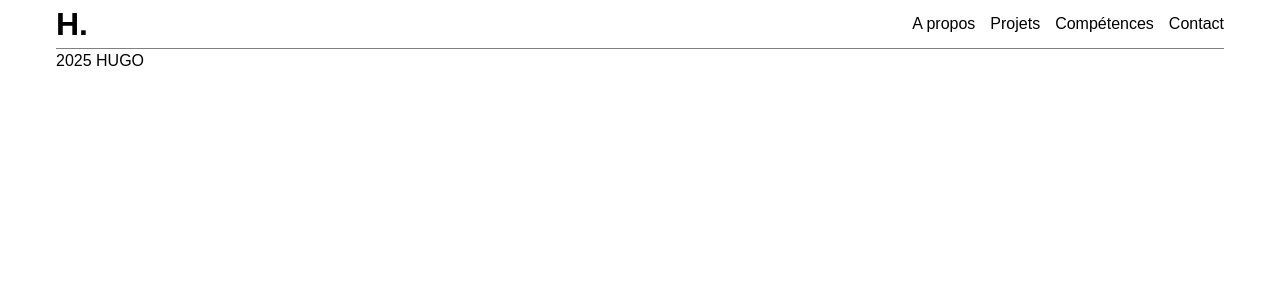
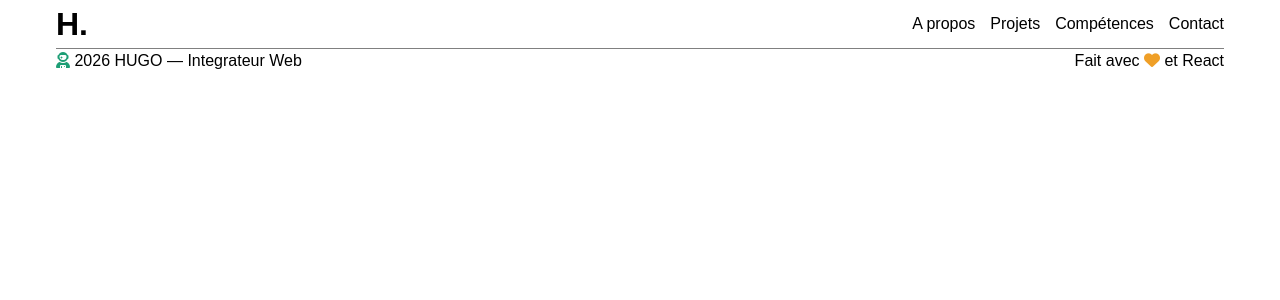
Before and after one commit to donhug/FEREY-HUGO, a React (Vite) app in the folder FEREY-HUGO/: page / in a window 1280 px wide. Shown: the top 300 px of the page. Built offline with nearby package versions, Linux system fonts and the light colour scheme.

Commit message:
feat: ajout du footer

```diff
--- a/FEREY-HUGO/src/components/Footer/footer.css
+++ b/FEREY-HUGO/src/components/Footer/footer.css
@@ -0,0 +1,23 @@
+.footer-container {
+    display: flex;
+    flex-direction: column;
+    align-items: center;
+}
+.a-color{
+    color:#1D9E75;
+}
+.h-color{
+    color: #EF9F27;
+}
+
+@media (min-width: 768px) {
+    .footer-container {
+        flex-direction: row;
+        justify-content: space-between;
+    }
+}
+
+/* Desktop */
+@media (min-width: 1024px) {
+
+}
--- a/FEREY-HUGO/src/components/Footer/footer.jsx
+++ b/FEREY-HUGO/src/components/Footer/footer.jsx
@@ -4,17 +4,13 @@ import App from "../../App.jsx";
 function Footer() {
     return (
         <footer>
-            <div>
-                <div>
-                   <p>
-                       2025 HUGO
-                   </p>
-                </div>
-                <div>
-                    <p>
-
-                    </p>
-                </div>
+            <div className="footer-container">
+                <p>
+                    <i className="fa-solid fa-user-astronaut a-color"></i> 2026 HUGO — Integrateur Web
+                </p>
+                <p>
+                    Fait avec <i className="fa-solid fa-heart h-color"></i> et React
+                </p>
             </div>
         </footer>
     )
```
